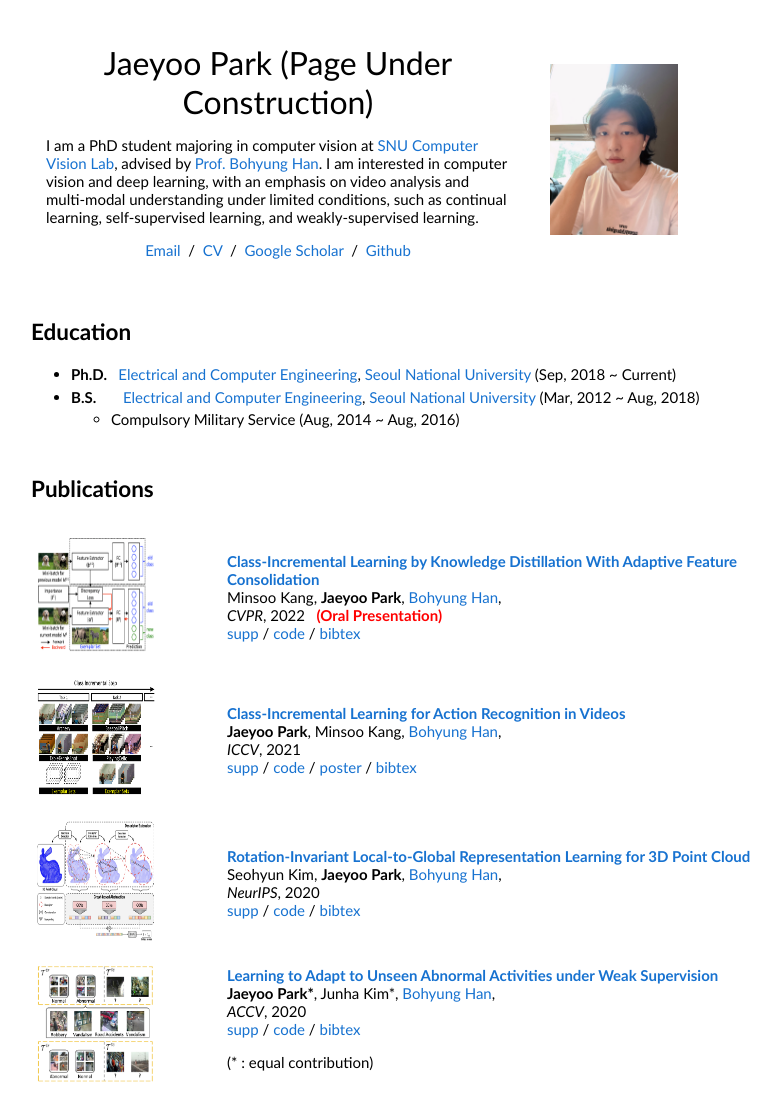
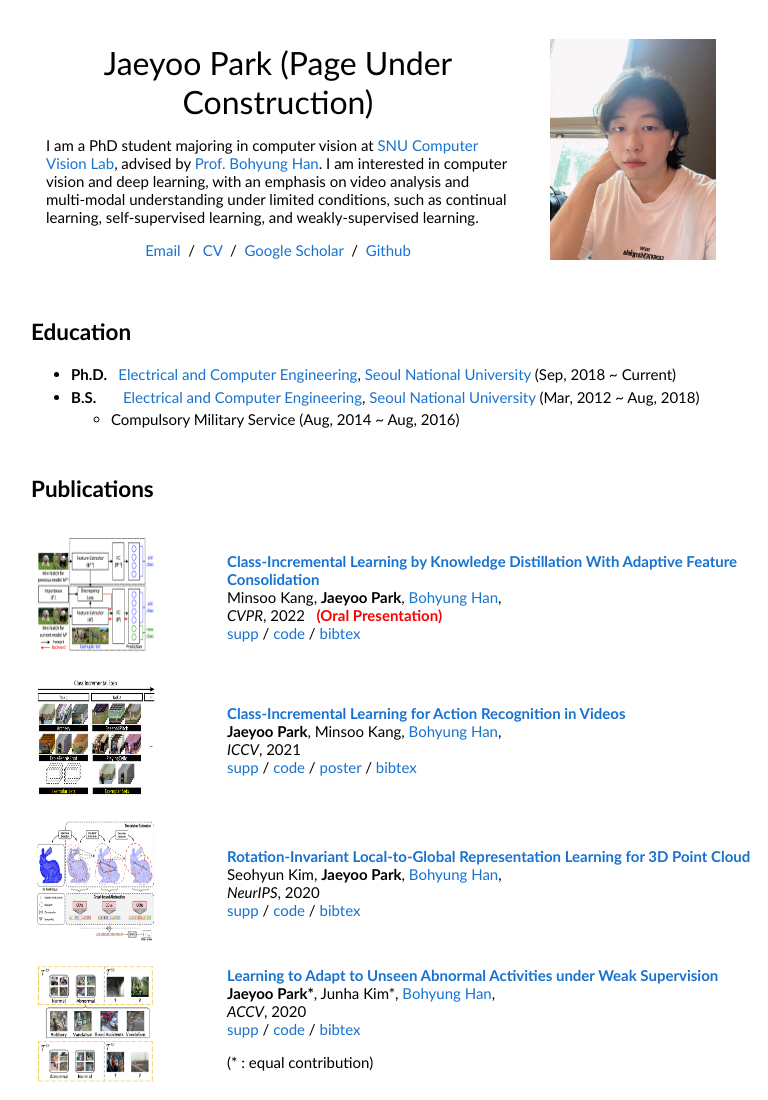
Before and after one commit to bellos1203/bellos1203.github.io, a plain HTML site: page index.html in a window 1280 px wide. Shown: the top 1100 px of the page, without its empty margins (214-982 px from the left). Drawn offline with Linux system fonts and the light colour scheme.

```diff
--- a/index.html
+++ b/index.html
@@ -35,7 +35,7 @@
               </p>
             </td>
             <td style="padding:2.5%;width:40%;max-width:40%">
-              <a href="images/selfie.jpeg"><img style="width:50%;max-width:50%" alt="profile photo" src="images/selfie.jpeg" class="hoverZoomLink"></a>
+              <a href="images/selfie.jpeg"><img style="width:65%;max-width:65%" alt="profile photo" src="images/selfie.jpeg" class="hoverZoomLink"></a>
             </td>
           </tr>
         </tbody></table>
```
